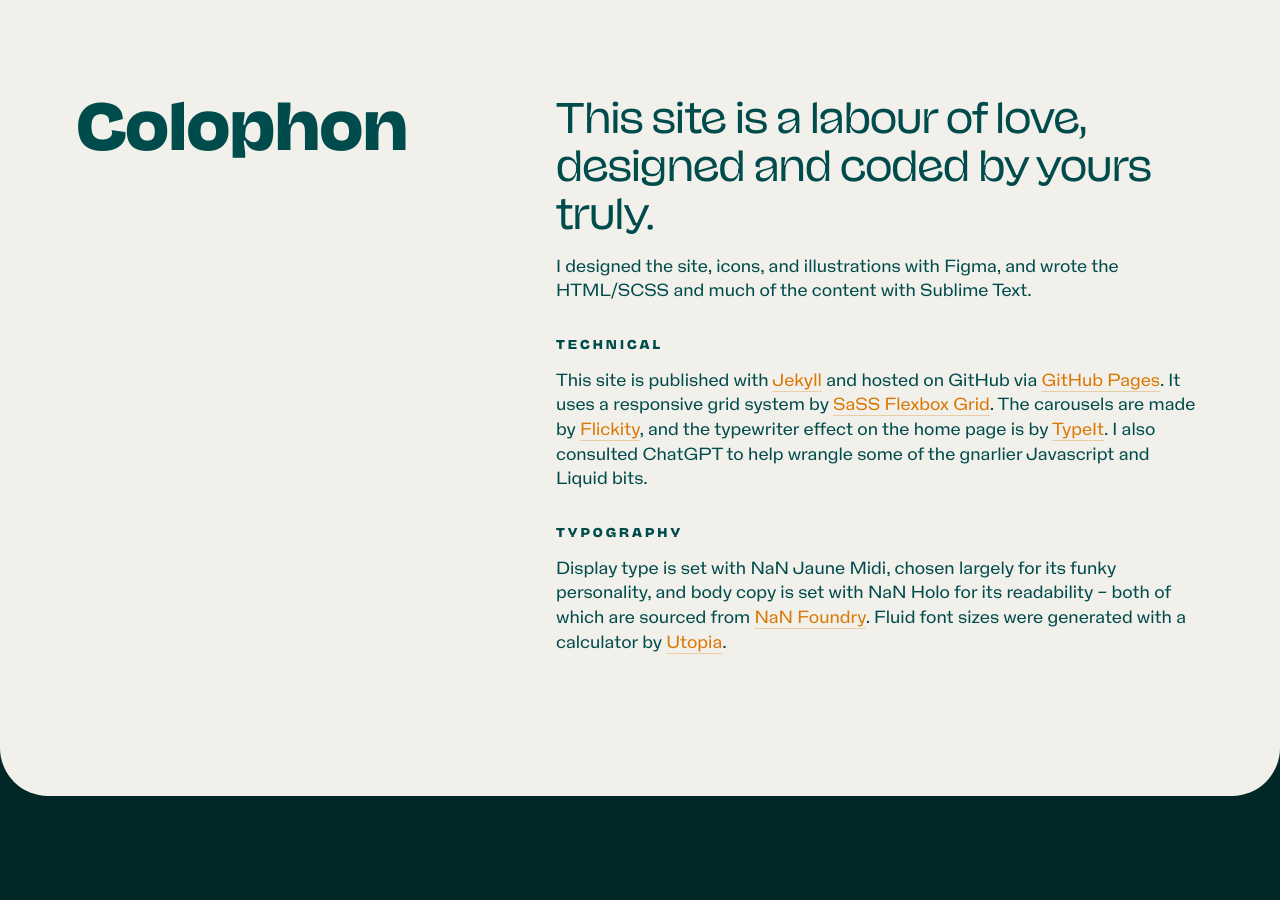
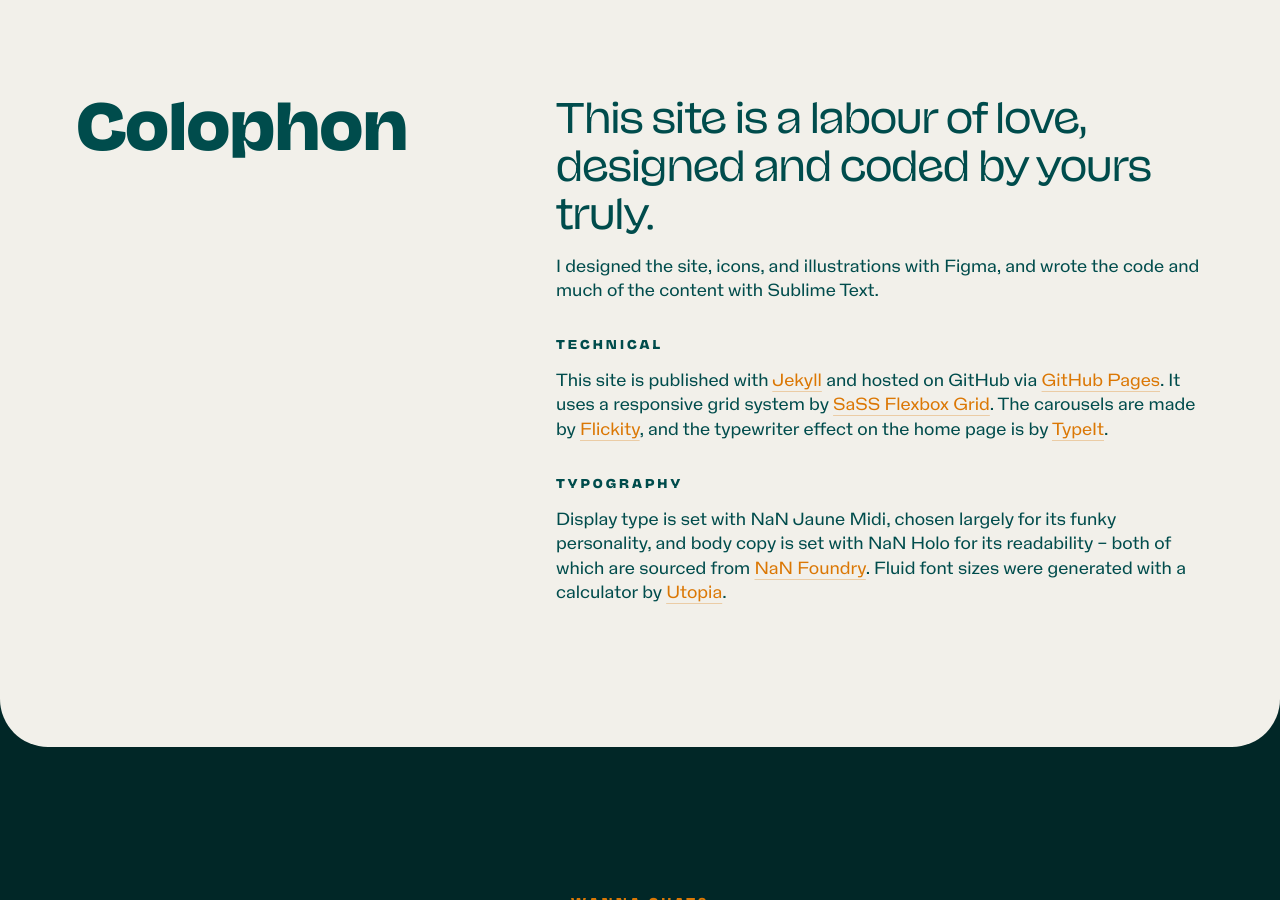
Before and after one commit to ehyleong/ehyleong.github.io, a Jekyll site: the page built from about.html, in a window 1280 px wide and 900 px high, scrolled down 1734 px. Built offline with Jekyll 4.4.1, drawn with Linux system fonts in a browser that asks for light colours; comment, search, counter and statistics services are not loaded.

Commit message:
Update home + about

```diff
--- a/about.html
+++ b/about.html
@@ -67,9 +67,9 @@
       </div>
        <div class="col-lg-7 col-md-7 col-xs-12">
         <h3>This site is a labour of love, designed and coded by yours truly.</h3>
-        <p>I designed the site, icons, and illustrations with Figma, and wrote the HTML/SCSS and much of the content with Sublime Text.</p>
+        <p>I designed the site, icons, and illustrations with Figma, and wrote the code and much of the content with Sublime Text.</p>
         <h5 class="top-text-spacer">Technical</h5>
-        <p>This site is published with <a href="https://jekyllrb.com/" class="inline-link" target="_blank">Jekyll</a> and hosted on GitHub via <a href="https://pages.github.com/" class="inline-link" target="_blank">GitHub Pages</a>. It uses a responsive grid system by  <a href="http://sassflexboxgrid.com/" class="inline-link" target="_blank">SaSS Flexbox Grid</a>. The carousels are made by <a href="https://github.com/metafizzy/flickity" class="inline-link" target="_blank">Flickity</a>, and the typewriter effect on the home page is by <a href="https://www.typeitjs.com/" class="inline-link" target="_blank">TypeIt</a>. I also consulted ChatGPT to help wrangle some of the gnarlier Javascript and Liquid bits.</p>
+        <p>This site is published with <a href="https://jekyllrb.com/" class="inline-link" target="_blank">Jekyll</a> and hosted on GitHub via <a href="https://pages.github.com/" class="inline-link" target="_blank">GitHub Pages</a>. It uses a responsive grid system by  <a href="http://sassflexboxgrid.com/" class="inline-link" target="_blank">SaSS Flexbox Grid</a>. The carousels are made by <a href="https://github.com/metafizzy/flickity" class="inline-link" target="_blank">Flickity</a>, and the typewriter effect on the home page is by <a href="https://www.typeitjs.com/" class="inline-link" target="_blank">TypeIt</a>.</p>
         <h5 class="top-text-spacer">Typography</h5>
         <p>Display type is set with NaN Jaune Midi, chosen largely for its funky personality, and body copy is set with NaN Holo for its readability – both of which are sourced from <a href="https://nan.xyz/" class="inline-link" target="_blank">NaN Foundry</a>. Fluid font sizes were generated with a calculator by <a href="https://utopia.fyi/type/calculator/" class="inline-link" target="_blank">Utopia</a>.</p>
 
```
Also changed, not shown: _layouts/home.html (+5 -5 lines).
